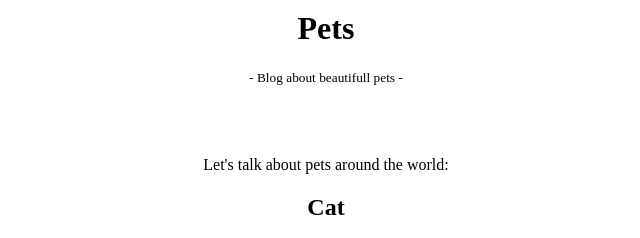
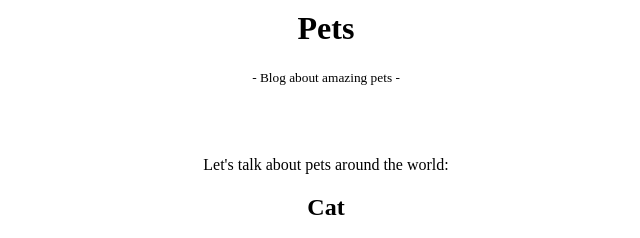
Before and after one commit to AbrashovMaxim/uisi_np, a plain HTML site: page index.html in a window 1280 px wide. Shown: the part 240-478 px from the top of the page, 314-954 px from the left. Drawn offline with Linux system fonts and the light colour scheme.

Commit message:
Change 3

```diff
--- a/index.html
+++ b/index.html
@@ -10,7 +10,7 @@
 
         <img width=350px src="img/pets.jpg">
         <h1>Pets</h1>
-        <small>- Blog about beautifull pets -</small>
+        <small>- Blog about amazing pets -</small>
 
         <br>
         <br>
```
